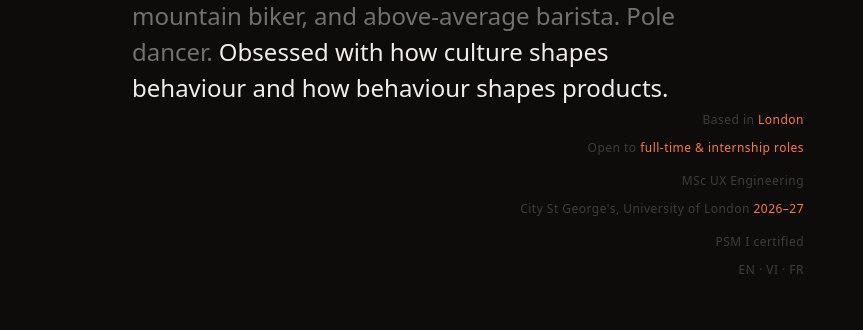
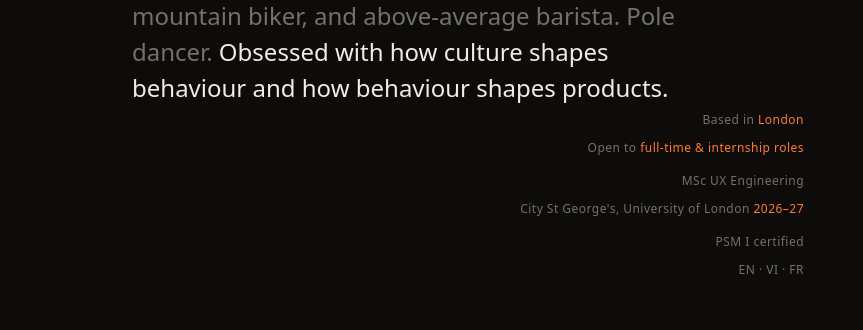
Before and after one commit to karissa-ly/karissa-ly.github.io, a plain HTML site: page index.html in a window 1280 px wide. Shown: the part 6026-6356 px from the top of the page, 0-863 px from the left. Drawn offline with nearby package versions, Linux system fonts and the light colour scheme; a web font is replaced by a local one.

Commit message:
Brighten .about-item text to match Vietnamese-American bio color
The bio meta lines (Based in, Open to, MSc UX Engineering, etc.) used
--text-faint, noticeably dimmer than the surrounding bio copy and hard
to read at lower screen brightness. Switches the shared .about-item
class to --text-muted to match.

```diff
--- a/index.html
+++ b/index.html
@@ -354,7 +354,7 @@
     }
     .about-quote strong { font-style: normal; color: var(--text); font-weight: 400; }
     .about-meta { display: flex; flex-direction: column; gap: 8px; align-items: flex-end; flex-shrink: 0; }
-    .about-item { font-size: 12px; letter-spacing: 0.04em; color: var(--text-faint); white-space: nowrap; }
+    .about-item { font-size: 12px; letter-spacing: 0.04em; color: var(--text-muted); white-space: nowrap; }
     .about-item span { color: var(--orange); font-weight: 500; }
     .about-photo {
       width: 280px; height: 360px; flex-shrink: 0;
```
